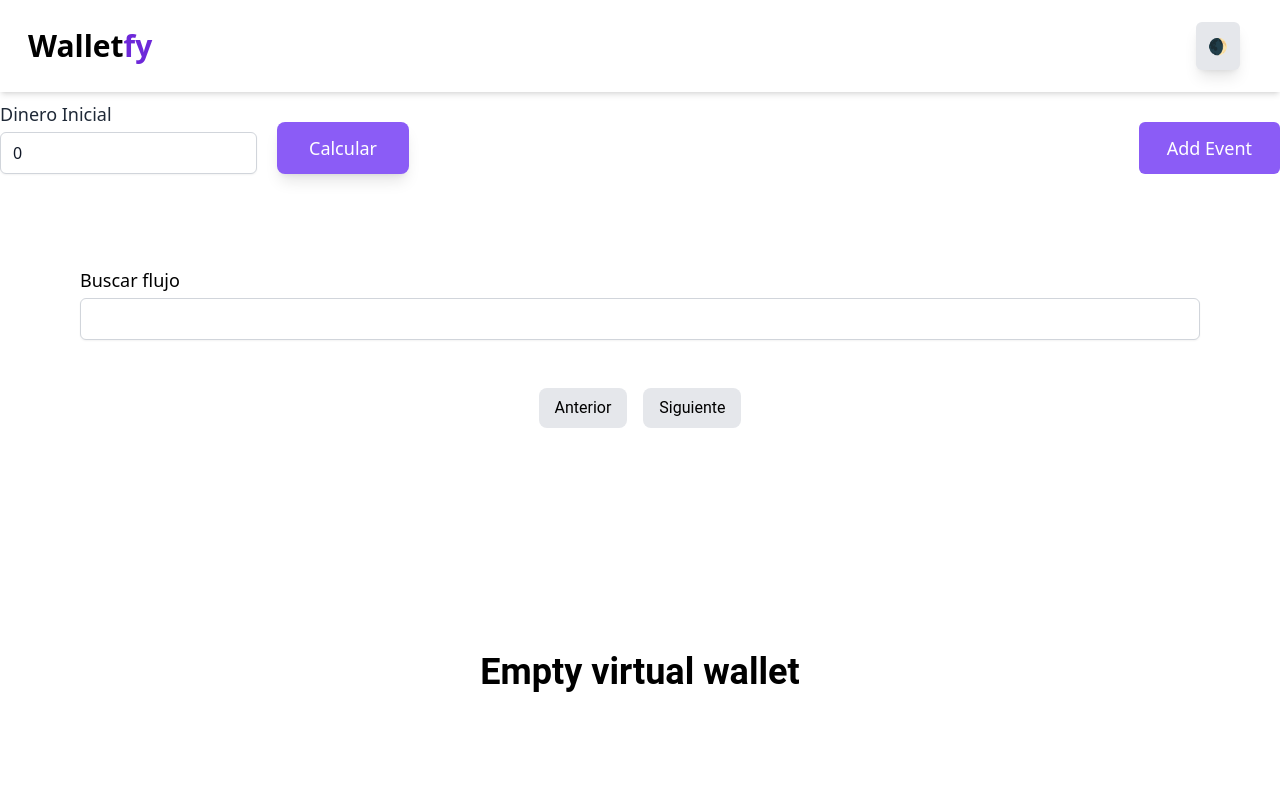
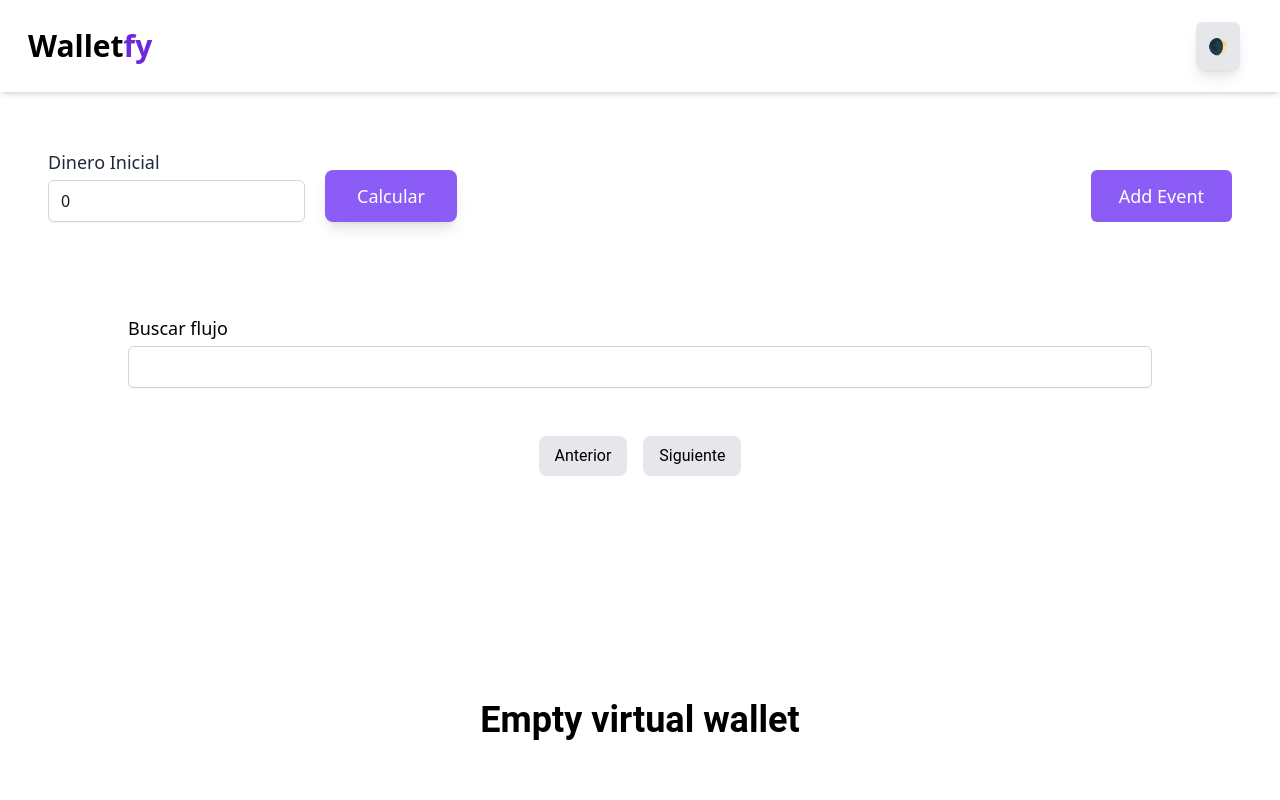
Before and after one commit to EloyG3186/Walletfy_Project, a React (Vite) app: page / in a window 1280 px wide. Shown: the top 800 px of the page. Built offline with nearby package versions, Linux system fonts and the light colour scheme.

Commit message:
margen al home

```diff
--- a/src/pages/home/index.tsx
+++ b/src/pages/home/index.tsx
@@ -79,7 +79,7 @@ const Home = () => {
                 )}
 
                 {!isLoading && data && (
-                    <div>
+                    <div className="cd-m-12">
                         <div className="cd-flex cd-items-center cd-flex-col cd-gap-y-[2rem] cd-font-sans ">
                             <div className='cd-flex cd-items-end cd-justify-between cd-w-full' >
                                 <div className='cd-flex cd-flex-row cd-items-end '>
```
Also changed, not shown: src/pages/home/body.tsx (line endings or trailing spaces), src/utils/query.ts (line endings or trailing spaces).
